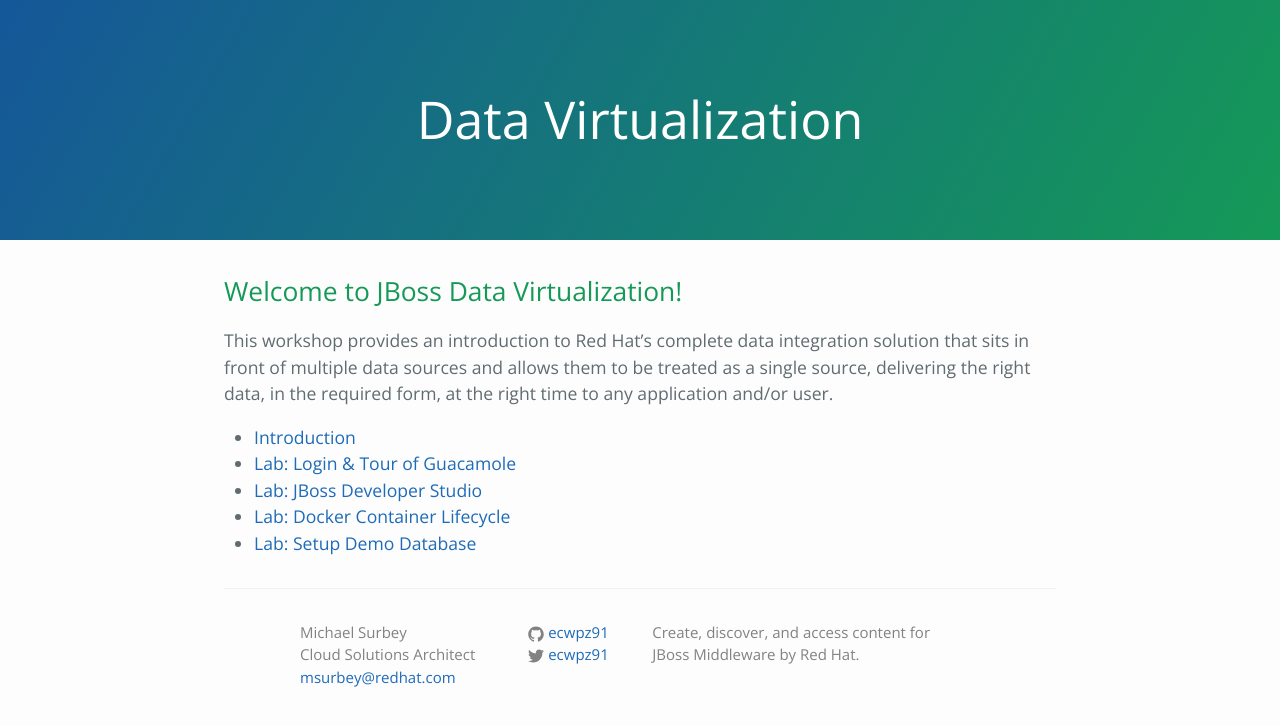
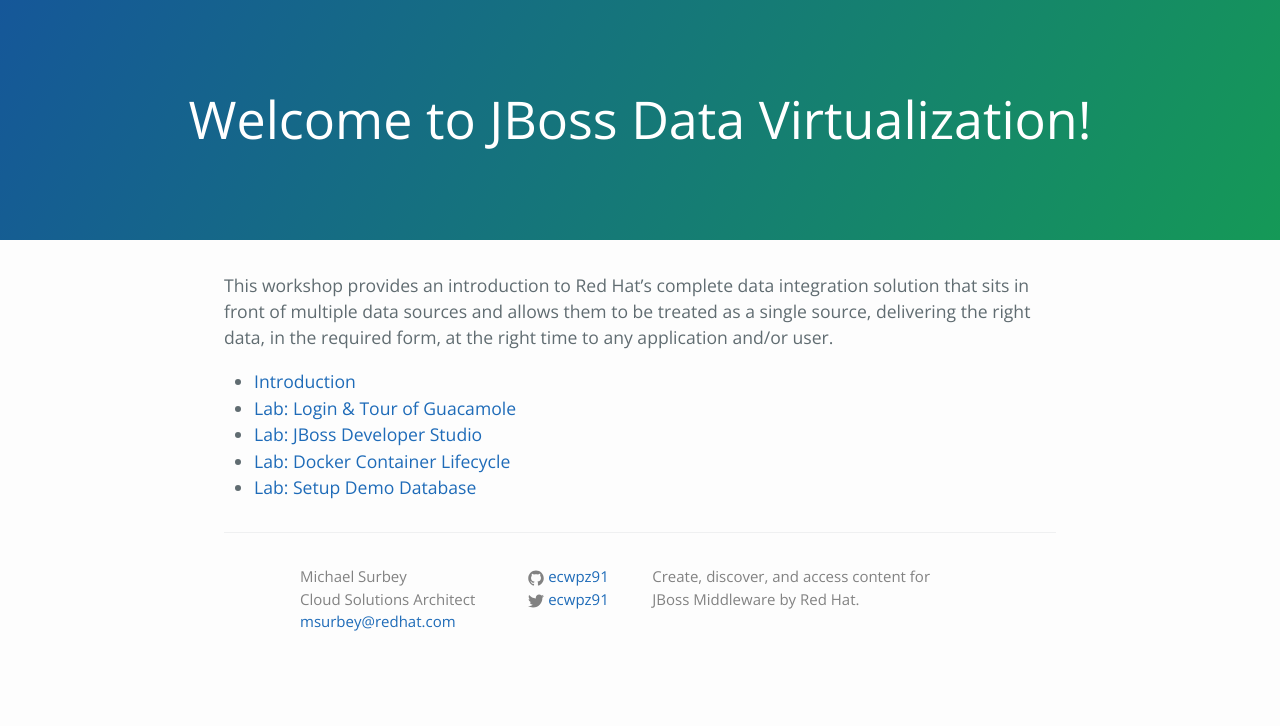
Before and after one commit to epe105/jboss-workshops, a Jekyll site: the page built from _posts/2016-09-28-data-virt.md, in a window 1280 px wide. Shown: the top 726 px of the page. Built offline with Jekyll 4.4.1, drawn with Linux system fonts in a browser that asks for light colours.

Commit message:
Fixed title

```diff
--- a/_posts/2016-09-28-data-virt.md
+++ b/_posts/2016-09-28-data-virt.md
@@ -1,10 +1,8 @@
 ---
 layout: "default"
-subtitle: "Data Virtualization"
+subtitle: "Welcome to JBoss Data Virtualization!"
 date: "2016-09-28 11:52"
 ---
-
-## Welcome to JBoss Data Virtualization!
 
 This workshop provides an introduction to Red Hat's complete data integration solution that sits in front of multiple data sources and allows them to be treated as a single source, delivering the right data, in the required form, at the right time to any application and/or user.
 
```
